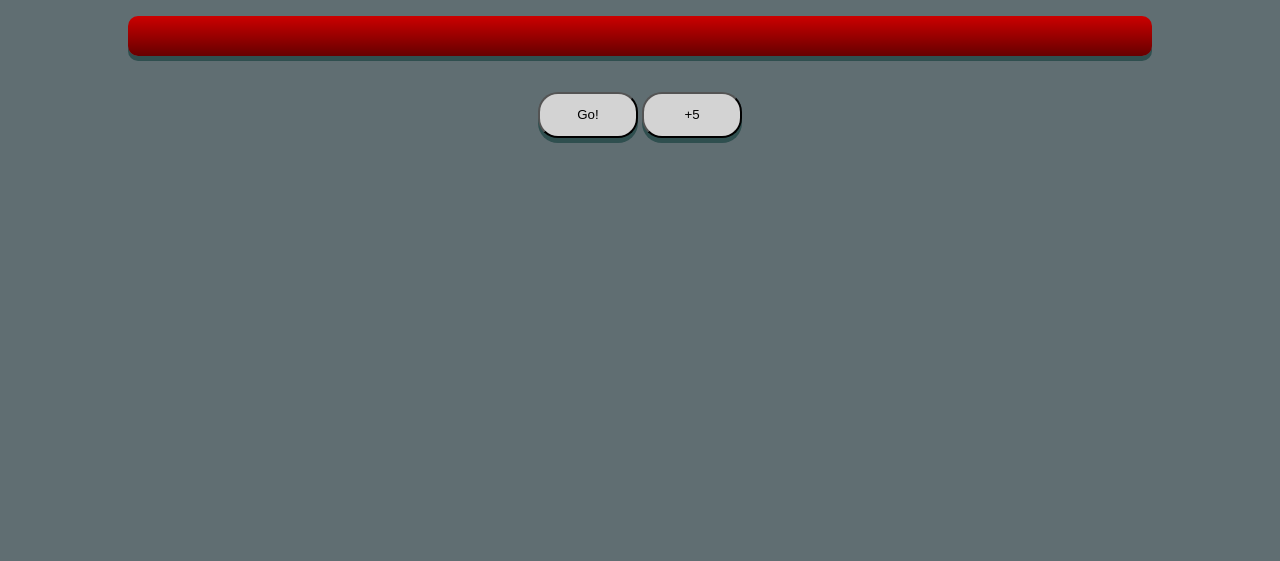
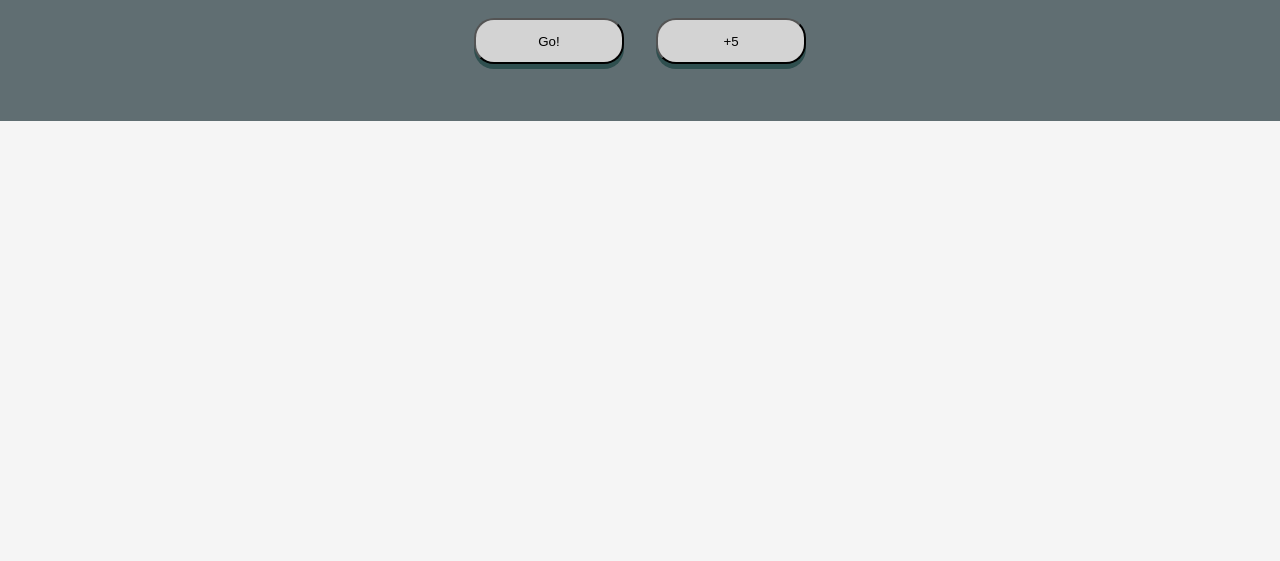
Before and after one commit to ilyaorel/loadingbar, a plain HTML site: page index.html in a window 1280 px wide. Shown: the part 279-840 px from the top of the page. Before the commit the page ends 800 px from the top, so only its background shows below. Drawn offline with Linux system fonts and the light colour scheme.

Commit message:
new branch add

```diff
--- a/index.html
+++ b/index.html
@@ -8,16 +8,25 @@
     <script src='script.js' defer></script>
 </head>
 <body>
+    <header>
         <h1>Fill the bar</h1>
+    </header>
+    <main>
         <div class="bar">
             <div class="left"><p id="green"></p></div>
             <div class="right"></div>
         </div>
-    <br><br>
+        <div class="buttonContainer">
+            <div>
                 <button id="btn">Go!</button>
+            </div>
+            <div>
                 <button id="btn2">+5</button>
-    <br><br>
+            </div>
+        </div>
+    </main>
+    <footer>
         <h2 id="cheerUp"></h2>
-
+    </footer>
 </body>
 </html>
--- a/style.css
+++ b/style.css
@@ -2,8 +2,27 @@
 
 body {
     text-align: center;
-    margin: 200px auto;
+    margin: 0;
     background-color: rgb(96 110 114);
+    display: grid;
+    grid-template-columns: 100%;
+    grid-template-rows: 200px 200px 100%;
+
+}
+
+header {
+    display: grid;
+    align-items: center;
+}
+
+main {
+    display: grid;
+    justify-items: center;
+}
+
+footer {
+    background-color: whitesmoke;
+    display: grid;
 }
 
 h1 {
@@ -48,12 +67,25 @@ button {
     background-color: lightgray;
     padding: 1em;
     border-radius: 20px;
-    width: 100px;
+    width: 150px;
     box-shadow: 0px 5px darkslategrey;
+}
+
+.buttonContainer {
+    display: inline-flex;
+}
+
+.buttonContainer div {
+    margin: 1em;
 }
 
 #cheerUp {
     color: black;
-    background-color: white;
     font-family: Lemon;
 }
+
+@media only screen and (max-width: 600px) {
+    .buttonContainer {
+        display: block;
+    }
+}
```
Lines whose indentation alone changed are shown as unchanged.
